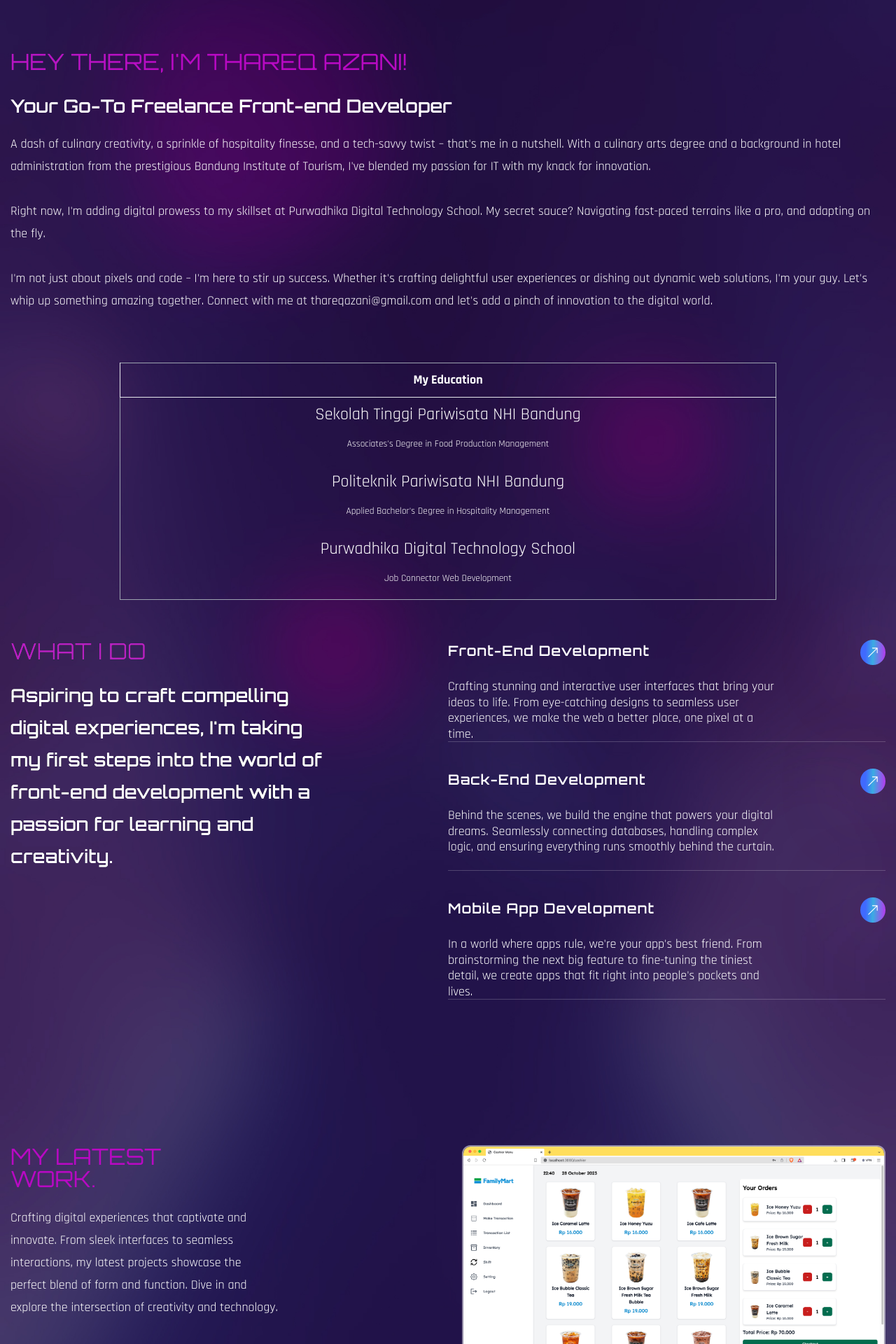
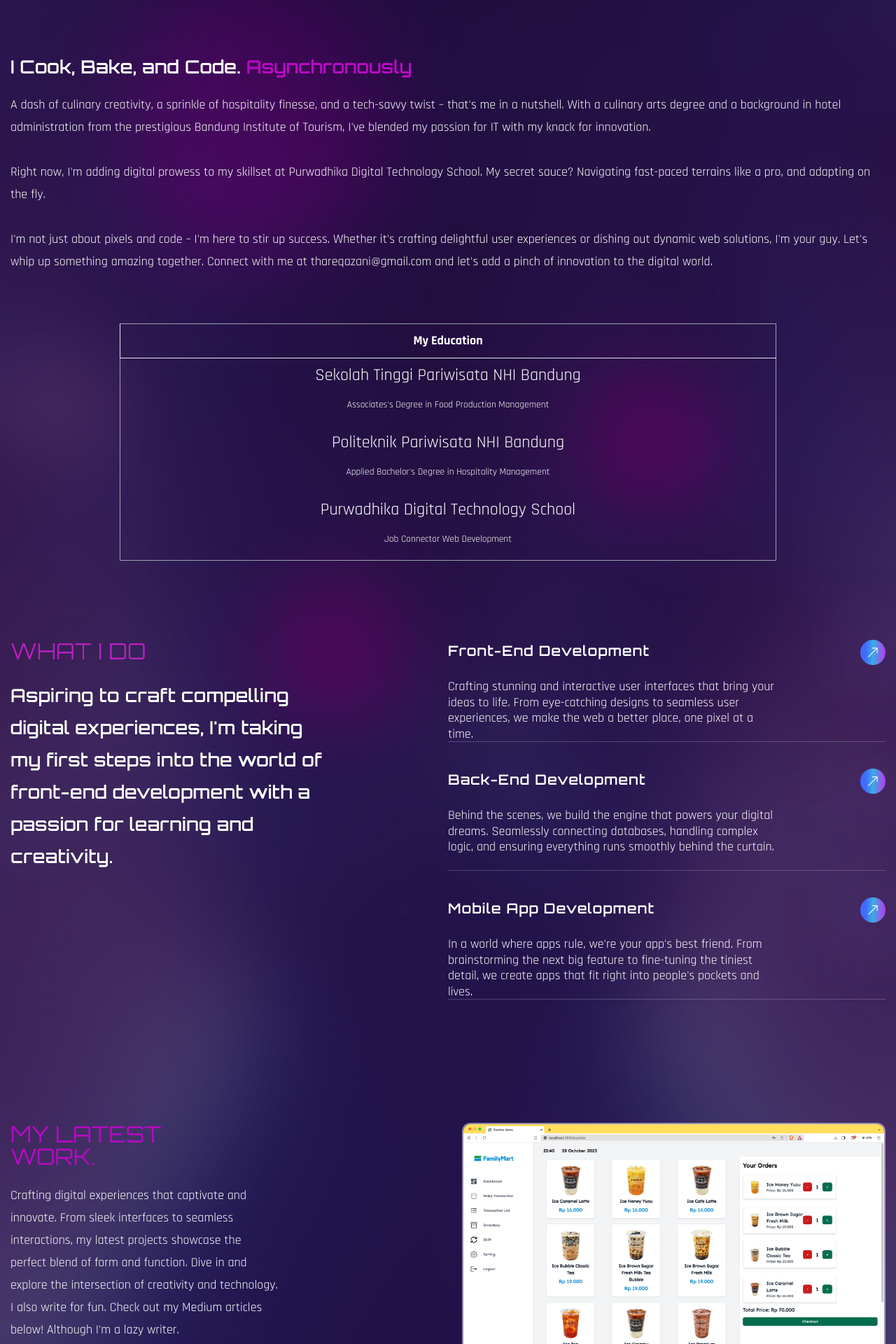
Before and after one commit to b0ldtitans/portfolio, a React (Create React App) app: page / in a window 1280 px wide. Shown: the part 800-2720 px from the top of the page at 70% size. Built offline with nearby package versions, Linux system fonts and the light colour scheme; the HTML template or start-up script is replaced by a standard one; a web font is replaced by a local one.

Commit message:
add articles to portfolio

```diff
--- a/src/App.jsx
+++ b/src/App.jsx
@@ -7,6 +7,7 @@ import About from "./components/About";
 import Services from "./components/Services";
 import Work from "./components/Work";
 import Contact from "./components/Contact";
+import Footer from "./components/Footer";
 
 const App = () => {
   return (
@@ -18,7 +19,7 @@ const App = () => {
       <Services />
       <Work />
       <Contact />
-      <div className="h-[1000px]"></div>
+      <Footer />
     </div>
   );
 };
--- a/src/components/About.jsx
+++ b/src/components/About.jsx
@@ -27,9 +27,9 @@ const About = () => {
               viewport={{ once: false, amount: 0.3 }}
               className="flex-1"
             >
-              <h2 className="h2 text-accent">Hey there, I'm Thareq Azani!</h2>
               <h3 className="h3 mb-4">
-                Your Go-To Freelance Front-end Developer
+                I Cook, Bake, and Code.{" "}
+                <span className="h3 text-accent">Asynchronously</span>
               </h3>
               <p className="mb-6">
                 A dash of culinary creativity, a sprinkle of hospitality
--- /dev/null
+++ b/src/components/Footer.jsx
@@ -0,0 +1,19 @@
+import React from "react";
+
+const Footer = () => {
+  return (
+    <footer class=" rounded-lg shadow m-4 dark:bg-gray-800">
+      <div class="w-full mx-auto max-w-screen-xl p-4 md:flex md:items-center md:justify-between">
+        <span class="text-sm text-gray-500 sm:text-center dark:text-gray-400">
+          © 2023{" "}
+          <a href="https://flowbite.com/" class="hover:underline">
+            Thareq Muhammad Azani
+          </a>
+          . All Rights Reserved.
+        </span>
+      </div>
+    </footer>
+  );
+};
+
+export default Footer;
--- a/src/components/Work.jsx
+++ b/src/components/Work.jsx
@@ -3,7 +3,7 @@ import { motion } from "framer-motion";
 import { fadeIn } from "../variants";
 import porto1 from "../assets/portfolio-img1.png";
 import fmpos2 from "../assets/fmpos2.png";
-import porto3 from "../assets/portfolio-img3.png";
+import medium from "../assets/medium.png";
 
 const Work = () => {
   return (
@@ -27,7 +27,9 @@ const Work = () => {
                 Crafting digital experiences that captivate and innovate. From
                 sleek interfaces to seamless interactions, my latest projects
                 showcase the perfect blend of form and function. Dive in and
-                explore the intersection of creativity and technology.
+                explore the intersection of creativity and technology. I also
+                write for fun. Check out my Medium articles below! Although I'm
+                a lazy writer.
               </p>
             </div>
             {/* image */}
@@ -89,23 +91,21 @@ const Work = () => {
               </div>
             </a>
 
-            {/* <div className="group relative overflow-hidden border-2 border-white/50 rounded-xl">
+            <a href="https://medium.com/@thareqazani">
+              <div className="group relative overflow-hidden border-2 border-white/50 rounded-xl">
                 <div className="group-hover:bg-black/70 w-full h-full absolute z-40 transition-all duration-300"></div>
 
                 <img
                   className="group-hover:scale-125 transition-all duration-500"
-                src={porto3}
+                  src={medium}
                   alt=""
                 />
 
-              <div className="absolute -bottom-full left-12 group-hover:bottom-24 transition-all duration-500 z-50">
-                <span className="text-gradient">UI/UX Design</span>
+                <div className="absolute -bottom-full left-12 group-hover:bottom-14 transition-all duration-700 z-50">
+                  <span className="text-3xl text-white ">Medium Articles</span>
                 </div>
-
-              <div className="absolute -bottom-full left-12 group-hover:bottom-14 transition-all duration-700 z-50">
-                <span className="text-3xl text-white ">Project Title</span>
               </div>
-            </div> */}
+            </a>
           </motion.div>
         </div>
       </div>
```
Also changed, not shown: src/assets/medium.png (added). Lines whose indentation alone changed are shown as unchanged.
